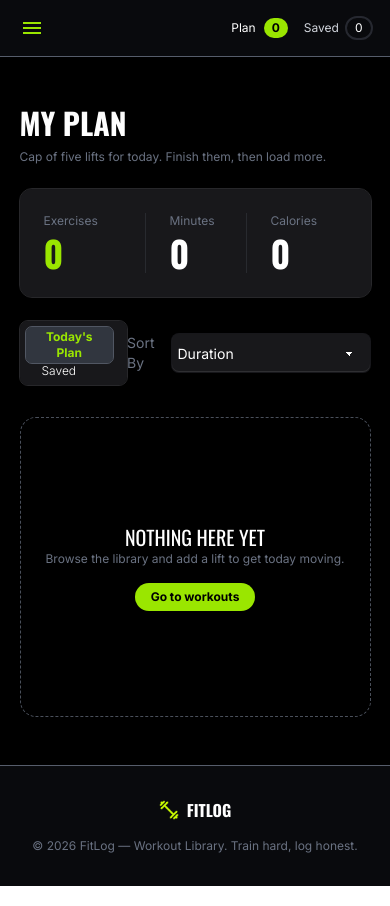
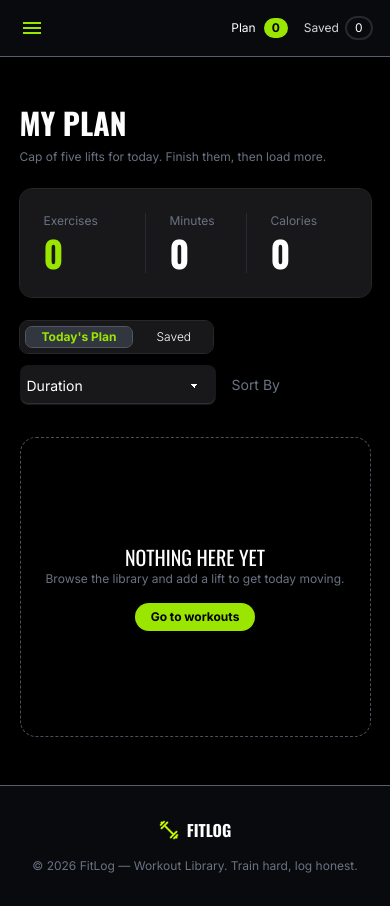
Before and after one commit to Samz6293/ph-assignment-6, a Next.js app: page /my-plan in a window 390 px wide. Built offline with nearby package versions, Linux system fonts and the light colour scheme.

Commit message:
Add mobile responsiveness for my-plan

```diff
--- a/app/my-plan/components/PlannedCard.tsx
+++ b/app/my-plan/components/PlannedCard.tsx
@@ -26,16 +26,19 @@ const PlannedCard = ({exercise}: PlannedCardProps) => {
         }
     }
     return (
-        <div className="bg-zinc-900 rounded-xl p-4 overflow-hidden flex justify-between outline outline-zinc-800 w-full mb-5">
+        <div className="bg-zinc-900 rounded-xl p-4 overflow-hidden flex flex-col justify-between outline outline-zinc-800 w-full mb-5
+        md:flex-row">
 
-            <div className="flex gap-4 items-center">
+            <div className="flex flex-col gap-4 items-center
+            md:flex-row">
                 {/* image */}
-                <div className="h-20 w-36 overflow-hidden rounded-xl">
+                <div className="w-full overflow-hidden rounded-xl
+                md:h-20 md:w-36">
                     <Image src={exercise.image} alt={exercise.name} width={593} height={593} className="object-cover object-center"/>
                 </div>
 
                 {/* info */}
-                <div>
+                <div className="w-full flex flex-col items-start">
                     <h3 className="font-oswald font-bold uppercase">{exercise.name}</h3>
                     <p className="text-xs mt-1 text-gray-400">{exercise.equipment}</p>
 
@@ -49,7 +52,7 @@ const PlannedCard = ({exercise}: PlannedCardProps) => {
             </div>
 
             {/* buttons */}
-            <div className="flex gap-3 items-center">
+            <div className="flex mt-3 gap-3 items-center">
                 <Link href={`/exercise/${exercise.id}`}>
                 <button  className="flex w-fit justify-center items-center gap-2 rounded-full outline outline-gray-800  text-white text-xs px-3 py-1.5 cursor-pointer">View Details</button>
                 </Link>
--- /dev/null
+++ b/app/my-plan/components/SavedCard.tsx
@@ -0,0 +1,8 @@
+
+const SavedCard = () => {
+    return (
+    <div>SavedCard</div>
+    )
+}
+
+export default SavedCard
--- a/app/my-plan/page.tsx
+++ b/app/my-plan/page.tsx
@@ -53,7 +53,8 @@ export default function MyPlanPage() {
                 </div>
 
                 {/* section and sort */}
-                <div className="flex items-center justify-between">
+                <div className="flex flex-col items-start justify-between gap-3
+                md:flex-row md:items-center">
                     <div className="bg-zinc-900 rounded-lg p-1.5 outline outline-zinc-800 w-fit">
                         <div className="space-x-2 text-xs font-light">
                             <button onClick={() =>setMode("plan")} className={`px-4 cursor-pointer ${mode === "plan" && "active-section"}`}>Today's Plan</button>
@@ -61,10 +62,11 @@ export default function MyPlanPage() {
                         </div>
                     </div>
 
-                    <div className="flex items-center gap-4">
+                    <div className="flex flex-row-reverse items-center gap-4
+                    md:flex-row">
                         <p className="text-sm text-gray-500">Sort By</p>
                         <div>
-                        <select defaultValue={sortby} onChange={(e)=> setSortBy(e.target.value)} className="select w-50 bg-zinc-900 rounded-lg p-1.5">
+                        <select defaultValue={sortby} onChange={(e)=> setSortBy(e.target.value)} className="select w-49 bg-zinc-900 rounded-lg p-1.5">
                             <option value="Duration">Duration</option>
                             <option value="Calories">Calories</option>
                             <option value="Rating">Rating</option>
```
